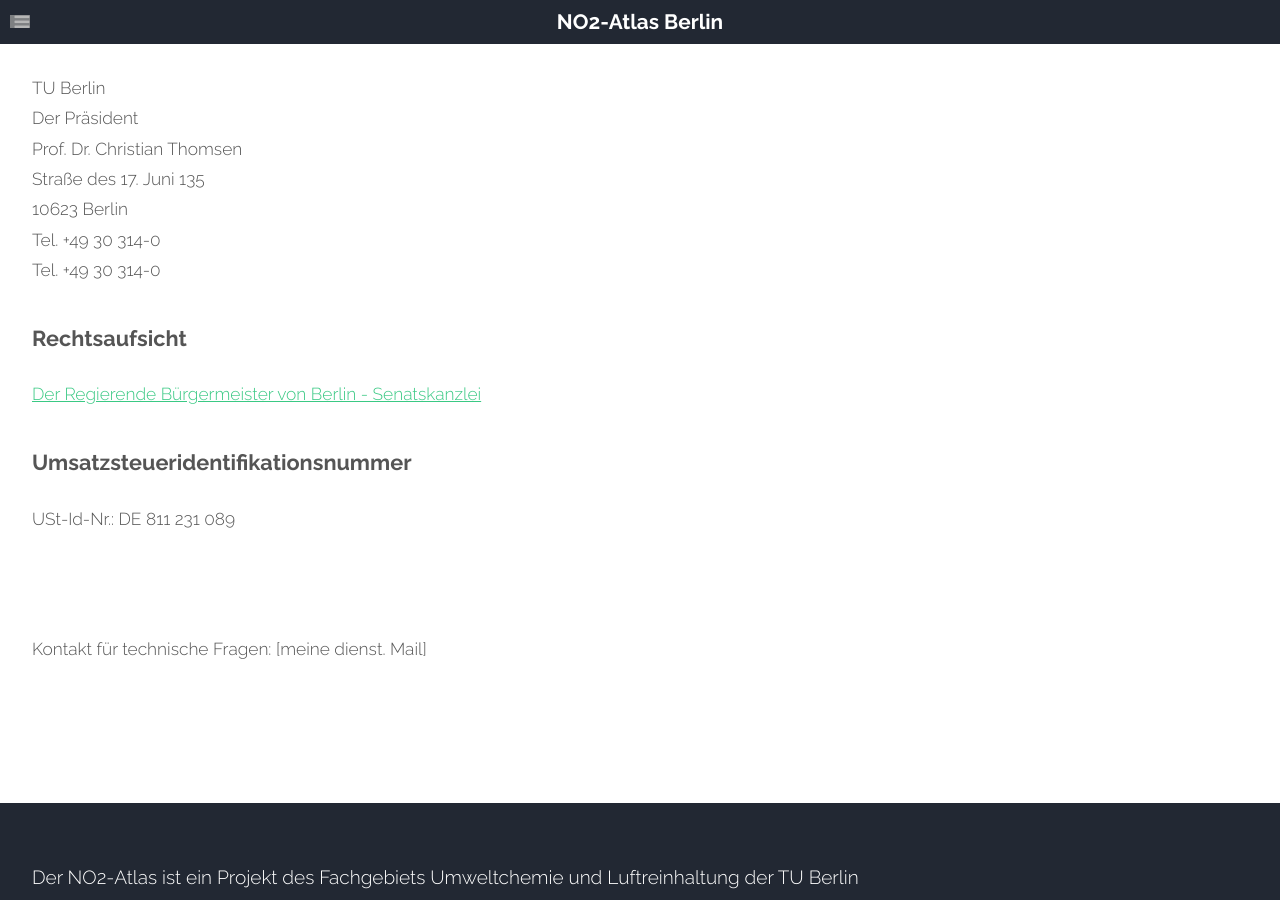
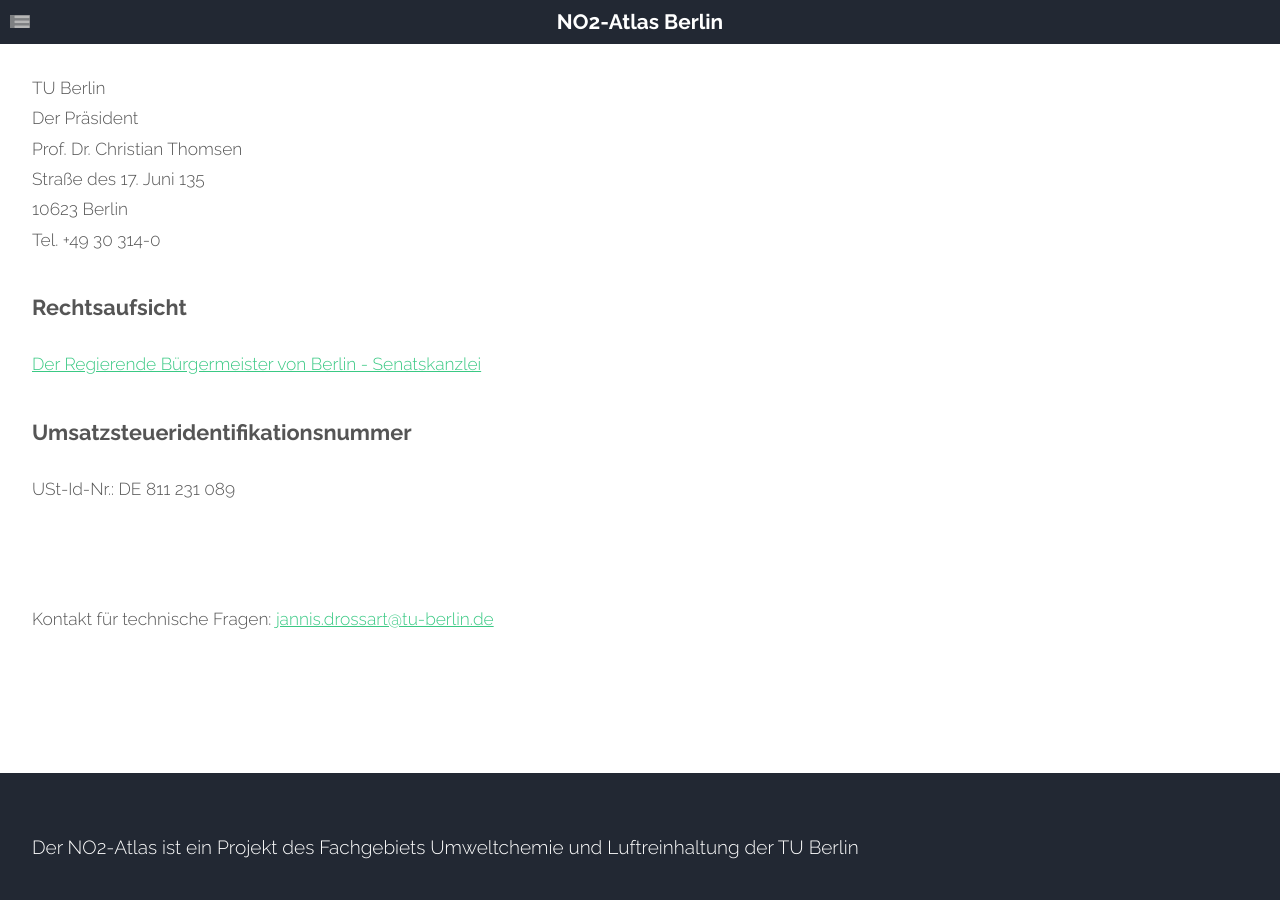
Before and after one commit to Purpurschwarz/no2-atlas, a Jekyll site: the page built from impressum.html, in a window 1280 px wide and 900 px high, scrolled down 555 px. Built offline with Jekyll 4.4.1, drawn with Linux system fonts in a browser that asks for light colours; comment, search, counter and statistics services are not loaded; grey boxes are pictures that could not be loaded.

```diff
--- a/_layouts/default.html
+++ b/_layouts/default.html
@@ -23,7 +23,7 @@
 		<!--[if lte IE 8]><link rel="stylesheet" href="{{ site.baseurl }}/assets/css/ie/v8.css" /><![endif]-->
 	</head>
 
-		<script>document.write('<script src="http://' + (location.host || 'localhost').split(':')[0] + ':35729/livereload.js?snipver=1"></' + 'script>')</script>
+		<!--<script>document.write('<script src="http://' + (location.host || 'localhost').split(':')[0] + ':35729/livereload.js?snipver=1"></' + 'script>')</script>-->
 
 	<body>
 		<!-- Header -->
--- a/impressum.html
+++ b/impressum.html
@@ -19,14 +19,13 @@
                     Straße des 17. Juni 135 <br>
                     10623 Berlin <br>
                     Tel. +49 30 314-0 <br>
-                    Tel. +49 30 314-0 <br>
                     </p>
                     <h3>Rechtsaufsicht</h3>
                     <p><a href="https://www.berlin.de/rbmskzl/">Der Regierende Bürgermeister von Berlin - Senatskanzlei</a></p>
                     <h3>Umsatzsteueridentifikationsnummer</h3>
                     <p>USt-Id-Nr.: DE 811 231 089</p>
                     <p>&emsp;</p>
-                    <p>Kontakt für technische Fragen: [meine dienst. Mail]</p>
+                    <p>Kontakt für technische Fragen: <a href="mailto:jannis.drossart@tu-berlin.de">jannis.drossart@tu-berlin.de</a> </p>
 			</section>
 		</div>
 	</div>
```
Also changed, not shown: 14 other files.
